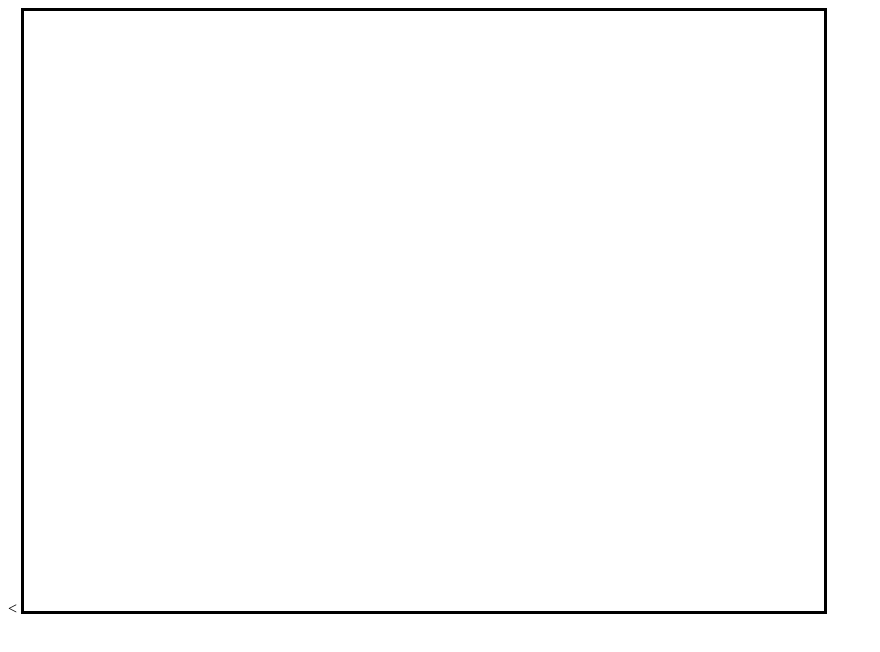
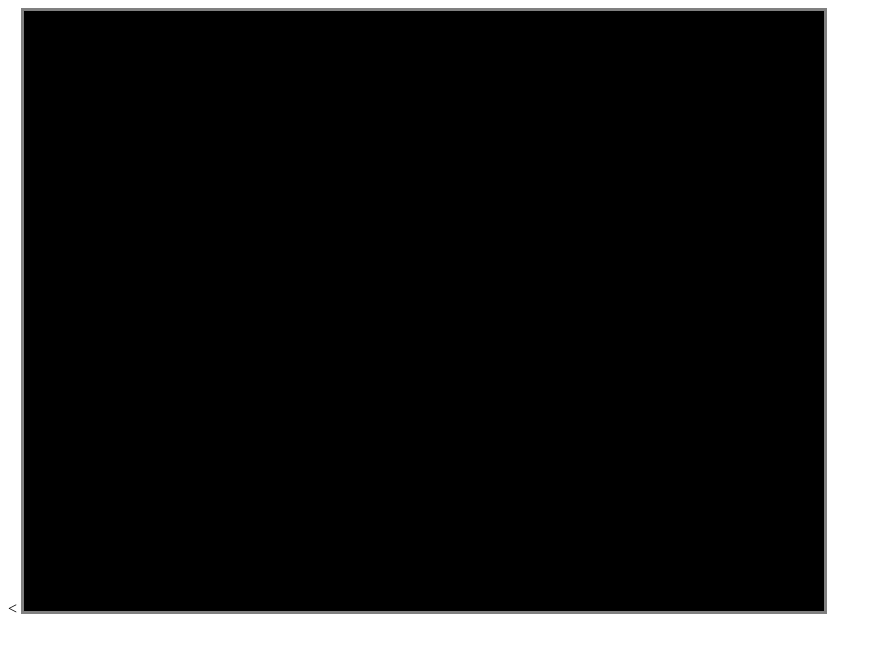
Before and after one commit to CirOcelot/Js-pong, a plain HTML site: page index.html in a window 1280 px wide. Shown: the whole page, without its empty margins (0-880 px from the left). Drawn offline with Linux system fonts and the light colour scheme.

Commit message:
created canvas in js

```diff
--- a/src/index.js
+++ b/src/index.js
@@ -3,5 +3,8 @@ var canvasContext;
 
 window.onload = function(){
 	console.log("Sup World!");
-	canvas = document.getElementById('gameScreen')
+	canvas = document.getElementById("gameScreen");
+	canvasContext = canvas.getContext("2d");
+	canvasContext.fillStyle = "black";
+	canvasContext.fillRect(0,0, canvas.width, canvas.height);
 };
--- a/styles/styles.css
+++ b/styles/styles.css
@@ -1,6 +1,6 @@
 #gameScreen {
 	width: 800px;
 	height: 600px;
-	border: 3px solid black;
+	border: 3px solid gray;
 
 }
```
